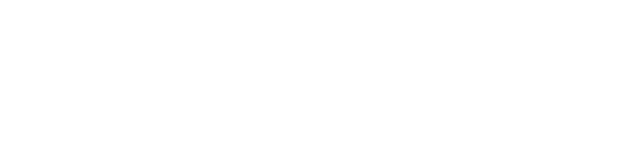
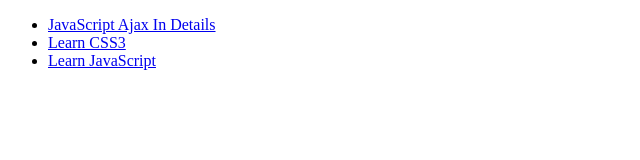
Before and after one commit to xoventechdev/Full-Stack-Web-Development-with-MERN, a plain HTML site: page index.html in a window 1280 px wide. Shown: the whole page, without its empty margins (0-640 px from the left). Drawn offline with Linux system fonts and the light colour scheme.

Commit message:
added main file

```diff
--- a/index.html
+++ b/index.html
@@ -3,7 +3,28 @@
   <head>
     <meta charset="UTF-8" />
     <meta name="viewport" content="width=device-width, initial-scale=1.0" />
-    <title>Document</title>
+    <title>Full Stack Web Development with MERN</title>
   </head>
-  <body></body>
+  <body>
+    <ul>
+      <li>
+        <a
+          href="module_05\2 JavaScript Ajax In Details\index.html"
+          target="_blank"
+        >
+          JavaScript Ajax In Details
+        </a>
+      </li>
+      <li>
+        <a href="https://www.youtube.com/watch?v=dQw4w9WgXcQ" target="_blank">
+          Learn CSS3
+        </a>
+      </li>
+      <li>
+        <a href="https://www.youtube.com/watch?v=dQw4w9WgXcQ" target="_blank">
+          Learn JavaScript
+        </a>
+      </li>
+    </ul>
+  </body>
 </html>
```
